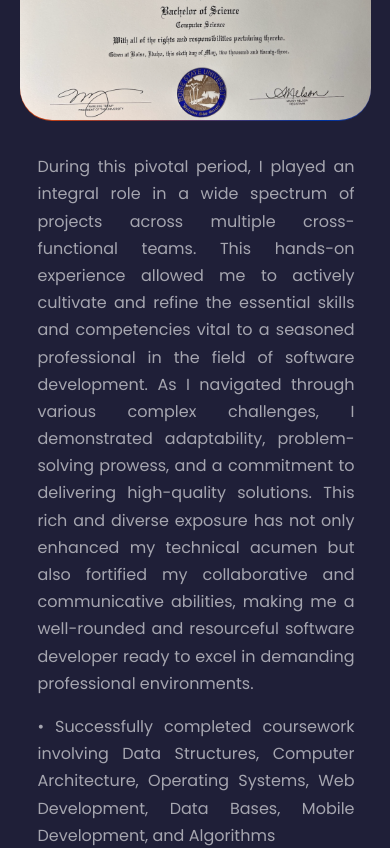
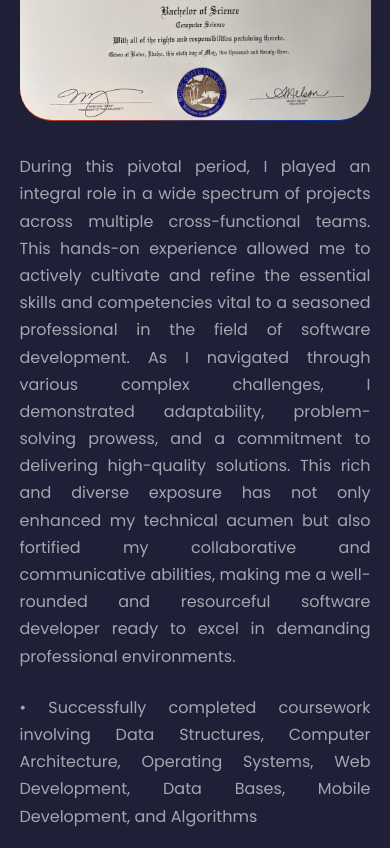
Before and after one commit to ParkerBalbach/online_resume, a React (Create React App) app: page / in a window 390 px wide. Shown: the part 2800-3648 px from the top of the page. Built offline with nearby package versions, Linux system fonts and the light colour scheme.

Commit message:
Added css to tablet media queries

```diff
--- a/src/components/education/education.css
+++ b/src/components/education/education.css
@@ -59,21 +59,15 @@
         order: -1;
         aspect-ratio: 1.36/1;
     }
+
+    .education__content {
+        margin: -1rem auto 0.5rem;
+    }
+
+    .education__content p {
+        margin: 1rem 0 1.5rem;
+    }
 }
-
-/* .about__container {
-    grid-template-columns: 1fr;
-    gap: 0;
-}
-
-.about__me {
-    width: 50%;
-    margin: 2rem auto 4rem;
-}
-
-.about__content p {
-    margin: 1rem 0 1.5rem;
-} */
 
 /* Phone Media Queries */
 @media screen and (max-width: 600px) {
```
